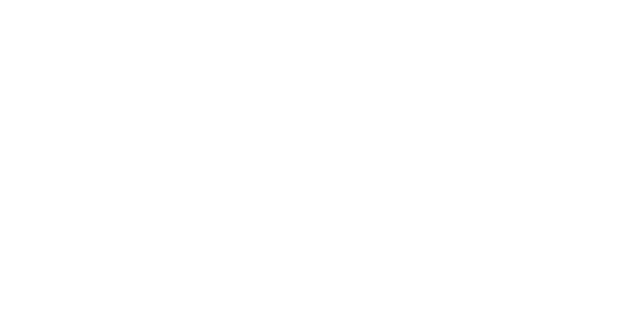
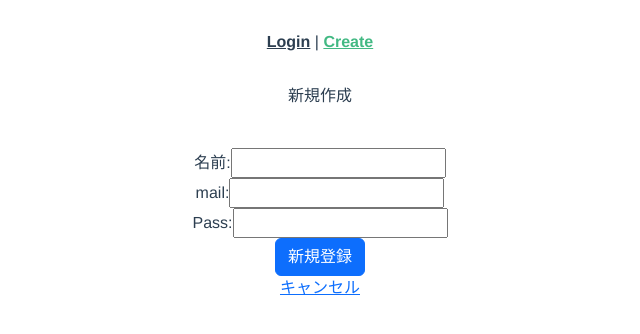
Before and after one commit to haruki-n-0816/image_chat_system, a Vue app in the folder image_chat_system_web/: page /create in a window 1280 px wide. Shown: the top 334 px of the page, without its empty margins (320-960 px from the left). Built offline with nearby package versions, Linux system fonts and the light colour scheme.

Commit message:
新規作成画面の作成済み

```diff
--- a/image_chat_system_web/src/App.vue
+++ b/image_chat_system_web/src/App.vue
@@ -1,7 +1,8 @@
 <template>
   <div id="app">
     <nav>
-
+      <router-link to="/login">Login</router-link> |
+      <router-link to="/create">Create</router-link>
     </nav>
     <router-view/>
   </div>
--- a/image_chat_system_web/src/router/index.js
+++ b/image_chat_system_web/src/router/index.js
@@ -1,14 +1,21 @@
 import Vue from 'vue'
 import VueRouter from 'vue-router'
 import LoginPage from '../views/LoginPage.vue'
+import Createpage from '../views/CreatePage.vue'
 
 Vue.use(VueRouter)
 
 const routes = [
   {
-    path: '/',
+    path: '/login',
     name: 'loginPage',
     component: LoginPage
+  },
+  {
+    path: '/create',
+    name: 'CreatePage',
+    component: Createpage
+    // component: () => import(/* webpackChunkName: "about" */ '../views/CreatePage.vue')
   },
 
 ]
--- /dev/null
+++ b/image_chat_system_web/src/views/CreatePage.vue
@@ -0,0 +1,43 @@
+
+<template>
+    <div>
+        <p>新規作成</p><br>
+        <label>名前:</label>
+        <input type="text" v-model="name"><br>
+        <label>mail:</label>
+        <input type="mail" v-model="mail"><br>
+        <label>Pass:</label>
+        <input type="password" v-model="password"><br>
+        <b-button variant="primary" @click="CreateAcaunt()">新規登録</b-button>
+        <br>
+        <router-link to="/Login">キャンセル</router-link>
+    </div>
+</template>
+
+<script>
+import axios  from 'axios';
+export default{
+    date(){
+        return{
+            name:'',
+            mail:'',
+            password:''
+        }
+    },
+    methods:{
+        async CreateAcaunt(){
+            alert("作成できそうだよ！");
+            try{
+                const response = await axios.post('localhost:8080/create',{
+                    name: this.name,
+                    mail: this.mail,
+                    password: this.password,
+                });
+                console.log(response);
+            } catch (error){
+                console.error(error)
+            }
+        }
+    }
+}
+</script>
--- a/image_chat_system_web/src/views/LoginPage.vue
+++ b/image_chat_system_web/src/views/LoginPage.vue
@@ -1,13 +1,13 @@
 <template>
     <div>
         <p>次郎チャットログイン</p><br>
-        <label>mail</label>
+        <label>mail:</label>
         <input type="email" v-model="mail"><br>
-        <label>パスワード</label>
+        <label>パスワード:</label>
         <input type="password" v-model="password"><br>
         <b-button variant="primary" @click="LoginCheck()">ログイン</b-button>
         <br>
-        <router-link to="後から入力">新規作成はこちらから</router-link>
+        <router-link to="/Create">新規作成はこちらから</router-link>
     </div>
 </template>
 
@@ -23,12 +23,13 @@
     },
     methods: {
         async LoginCheck() {
+            alert("もーーーーーーーーーーーーーーーーーーーーり");
             try {
-                const respones = await axios.post('localhost:8080/login', {
+                const response = await axios.post('localhost:8080/login', {
                     mail: this.mail,
                     password: this.password,
                 });
-                console.log(respones);
+                console.log(response);
             } catch (error) {
                 console.error(error);
             }
```
